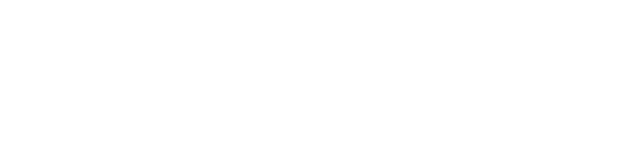
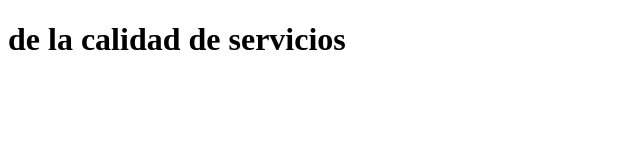
Before and after one commit to JorgeArturoMeza/DEMO-ASEGURAMIENTODLDS, a plain HTML site: page index.html in a window 1280 px wide. Shown: the whole page, without its empty margins (0-640 px from the left). Drawn offline with Linux system fonts and the light colour scheme.

Commit message:
version2

```diff
--- a/index.html
+++ b/index.html
@@ -6,6 +6,6 @@
     <title>Aseguramiento</title>
 </head>
 <body>
-
+    <h1>de la calidad de servicios</h1>
 </body>
 </html>
```
